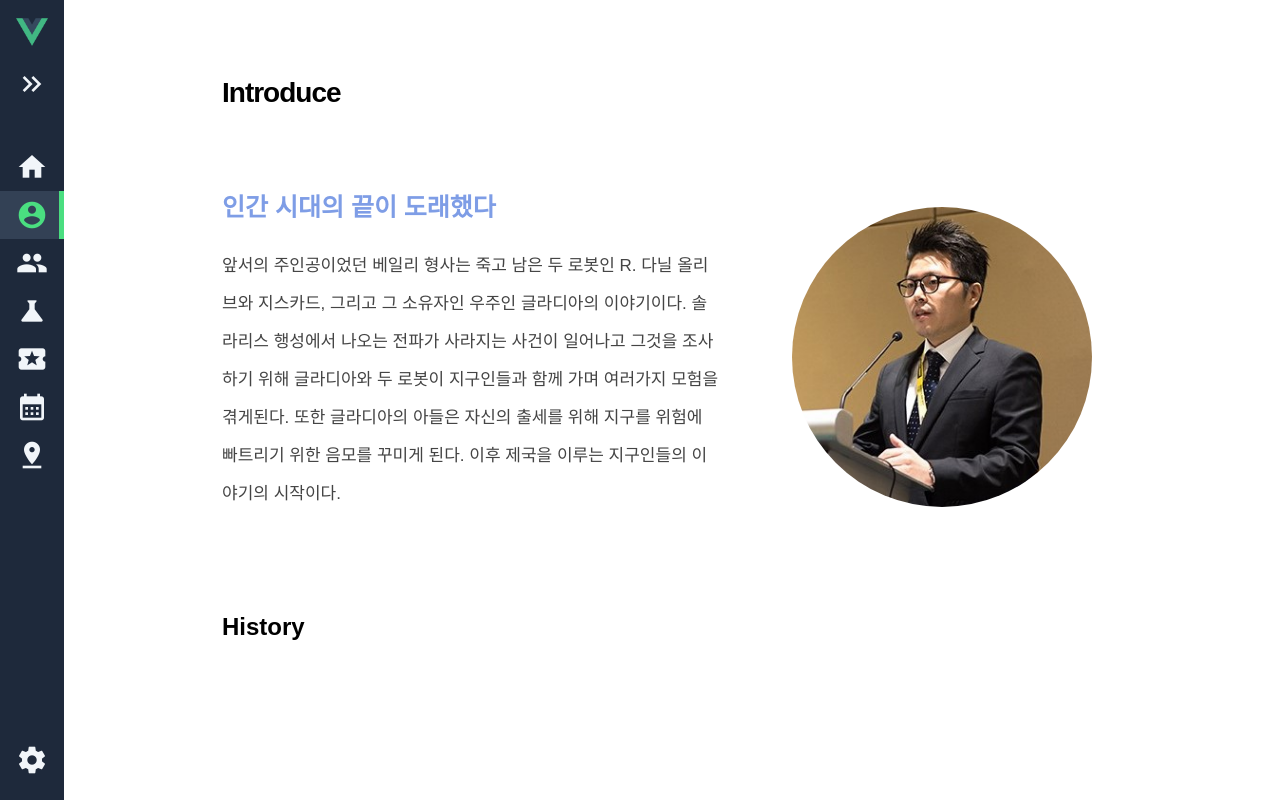
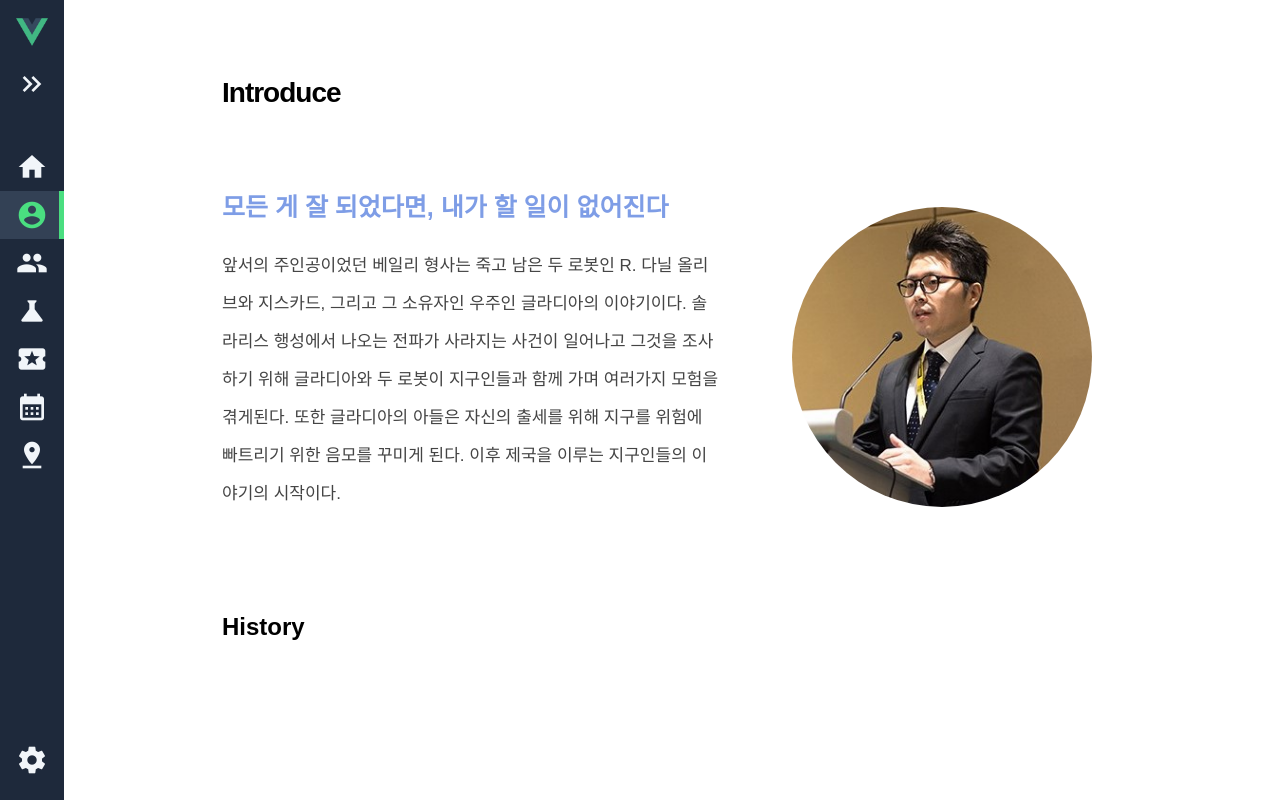
Before and after one commit to nash224/RobotIcon, a Vue app: page /RobotIcon/about in a window 1280 px wide. Built offline with nearby package versions, Linux system fonts and the light colour scheme.

Commit message:
Change head line

```diff
--- a/src/views/About.vue
+++ b/src/views/About.vue
@@ -8,7 +8,7 @@
         <div class="introduce-wrap">
           <div class="introduce-text">
             <dl>
-              <dt>인간 시대의 끝이 도래했다</dt>
+              <dt>모든 게 잘 되었다면, 내가 할 일이 없어진다</dt>
               <dd>앞서의 주인공이었던 베일리 형사는 죽고 남은 두 로봇인 R.
                 다닐 올리브와 지스카드, 그리고 그 소유자인 우주인 글라디아의
                 이야기이다. 솔라리스 행성에서 나오는 전파가 사라지는 사건이
```
